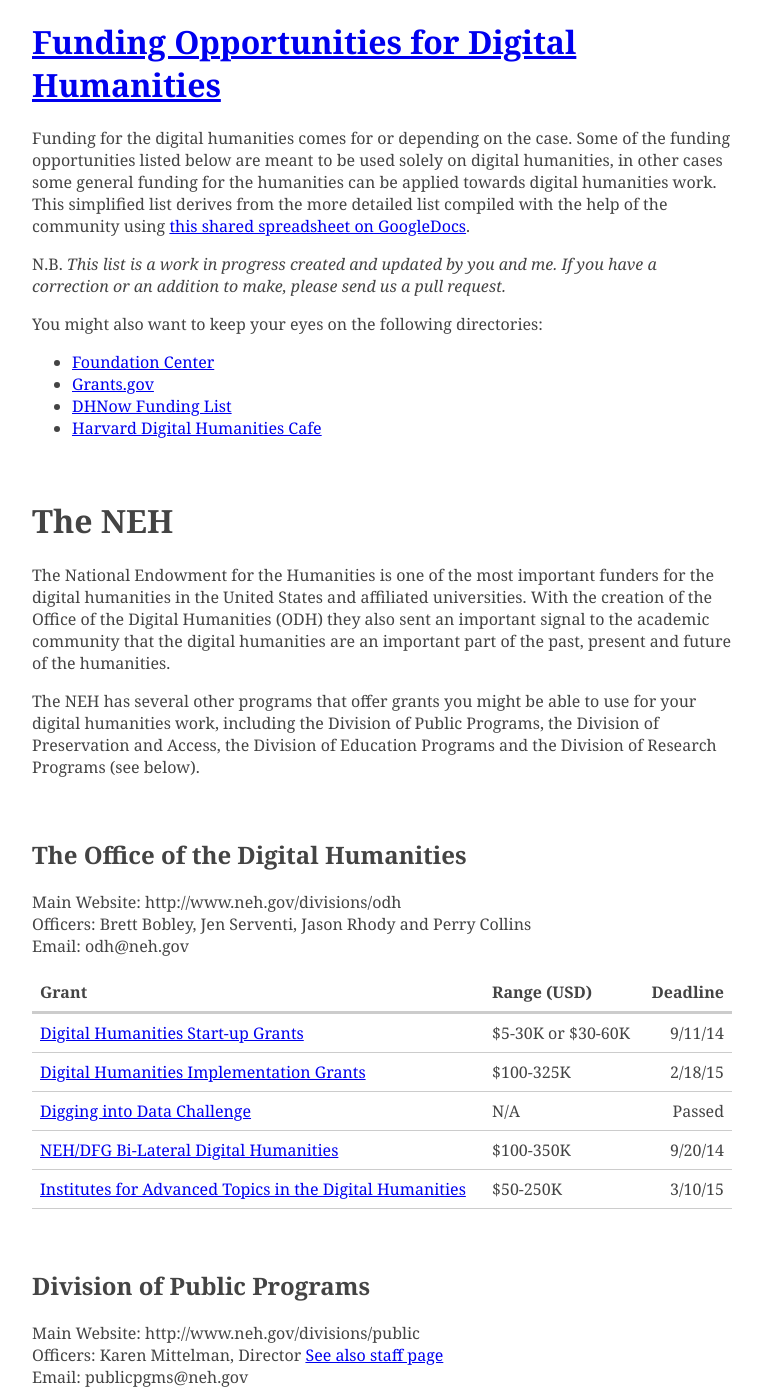
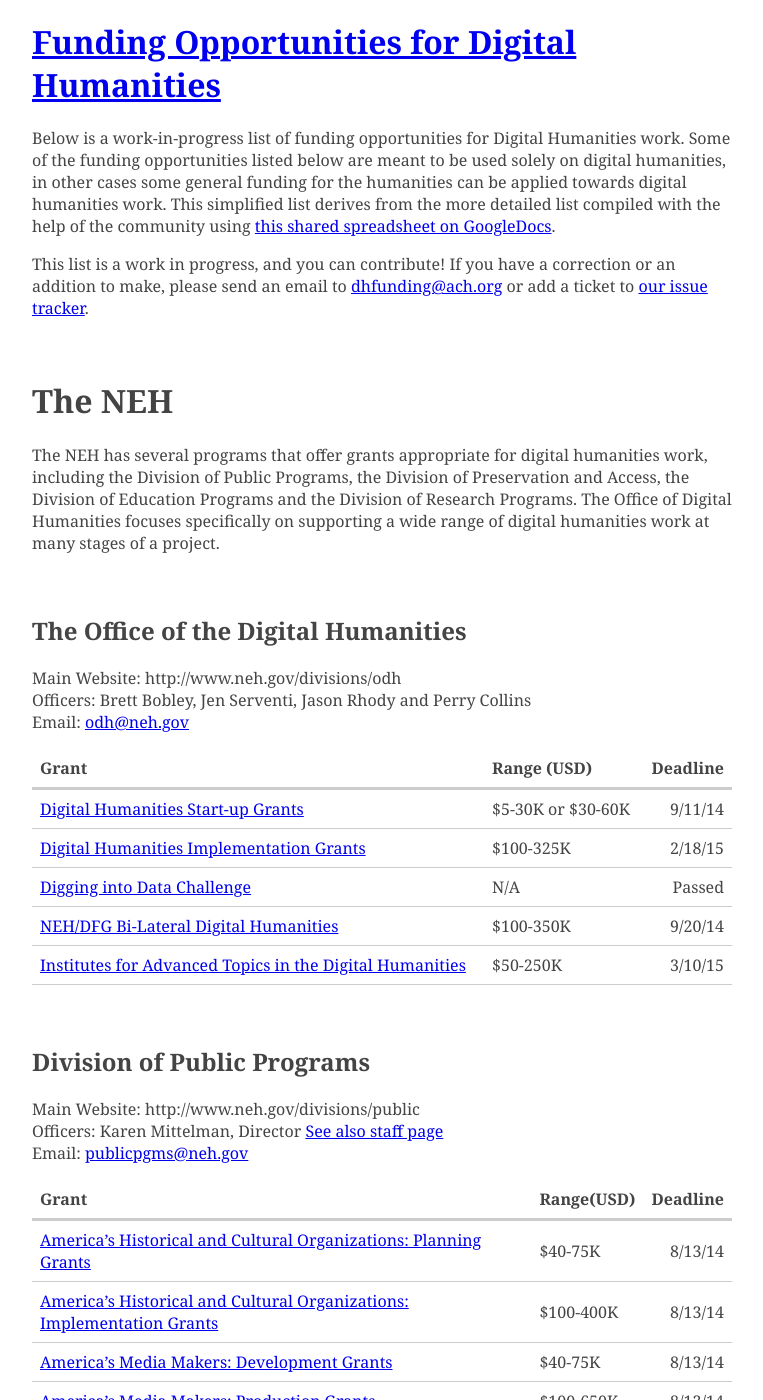
Before and after one commit to achorg/dhfunding, a Jekyll site: the page built from index.md, in a window 1280 px wide and 1400 px high. Shown: the whole window, without its empty margins (258-1021 px from the left). Built offline with Jekyll 4.4.1, drawn with Linux system fonts in a browser that asks for light colours; Markdown is read by kramdown in place of the engine named in the settings; some of the changed text lies outside the part shown.

Commit message:
First pass at some copy changes.

```diff
--- a/index.md
+++ b/index.md
@@ -3,30 +3,19 @@ layout: default
 title: Funding Opportunities for Digital Humanities
 ---
 
-Funding for the digital humanities comes for  or  depending on the case. Some of the funding opportunities listed below are meant to be used solely on digital humanities, in other cases some general funding for the humanities can be applied towards digital humanities work. This simplified list derives from the more detailed list compiled with the help of the community using [this shared spreadsheet on GoogleDocs](https://docs.google.com/spreadsheet/ccc?key=0AmgLcm5jfVhSdDZjRXBEN21sLXhKYnpQa2ZVSFQ2cWc&usp=sharing).
+Below is a work-in-progress list of funding opportunities for Digital Humanities work. Some of the funding opportunities listed below are meant to be used solely on digital humanities, in other cases some general funding for the humanities can be applied towards digital humanities work. This simplified list derives from the more detailed list compiled with the help of the community using [this shared spreadsheet on GoogleDocs](https://docs.google.com/spreadsheet/ccc?key=0AmgLcm5jfVhSdDZjRXBEN21sLXhKYnpQa2ZVSFQ2cWc&usp=sharing).
 
-N.B. *This list is a work in progress created and updated by you and me. If you have a correction or an addition to make, please send us a pull request.*
-
-
-You might also want to keep your eyes on the following directories:
-
-* [Foundation Center](http://foundationcenter.org/)
-* [Grants.gov](http://grants.gov/)
-* [DHNow Funding List](http://digitalhumanitiesnow.org/tag/funding/)
-* [Harvard Digital Humanities Cafe](http://guides.library.harvard.edu/content.php?pid=173015&sid=1544294)
-
+This list is a work in progress, and you can contribute! If you have a correction or an addition to make, please send an email to <dhfunding@ach.org> or add a ticket to [our issue tracker](http://github.com/achorg/dhfunding/issues).
 
 # The NEH
-The National Endowment for the Humanities is one of the most important funders for the digital humanities in the United States and affiliated universities. With the creation of the Office of the Digital Humanities (ODH) they also sent an important signal to the academic community that the digital humanities are an important part of the past, present and future of the humanities.
 
-The NEH has several other programs that offer grants you might be able to use for your digital humanities work, including the Division of Public Programs, the Division of Preservation and Access, the Division of Education Programs and the Division of Research Programs (see below).
-
+The NEH has several programs that offer grants appropriate for digital humanities work, including the Division of Public Programs, the Division of Preservation and Access, the Division of Education Programs and the Division of Research Programs. The Office of Digital Humanities focuses specifically on supporting a wide range of digital humanities work at many stages of a project.
 
 ## The Office of the Digital Humanities
 
 Main Website: http://www.neh.gov/divisions/odh<br/>
 Officers: Brett Bobley, Jen Serventi, Jason Rhody and Perry Collins<br/>
-Email: odh@neh.gov
+Email: <odh@neh.gov>
 
 | Grant         | Range (USD)        | Deadline|
 | ------------- | -------------| --------:|
@@ -39,7 +28,7 @@ Email: odh@neh.gov
 ## Division of Public Programs
 Main Website: http://www.neh.gov/divisions/public<br/>
 Officers: Karen Mittelman, Director [See also staff page](http://www.neh.gov/divisions/public/staff)<br/>
-Email: publicpgms@neh.gov
+Email: <publicpgms@neh.gov>
 
 | Grant         | Range(USD)        | Deadline|
 | ------------- | -------------| --------:|
@@ -52,7 +41,7 @@ Email: publicpgms@neh.gov
 ## Division of Preservation and Access
 Main Website: http://www.neh.gov/divisions/preservation<br/>
 Officers: Nadina Gardner, Director[See also staff page](http://www.neh.gov/divisions/preservation/staff)<br/>
-Email: jwurl@neh.gov (Joel Wurl); jsternfeld@neh.gov (Joshua Sternfeld)
+Email: <jwurl@neh.gov> (Joel Wurl); <jsternfeld@neh.gov> (Joshua Sternfeld)
 
 
 | Grant         | Range(USD)        | Deadline|
@@ -84,8 +73,7 @@ Officers: William Craig Rice, Director [See also staff page](http://www.neh.gov/
 
 # The Mellon Foundation
 ## Scholarly Communications and Information Technology
-The Scholarly Communications and Information Technology Program was formed in 2010 through the merger of the Programs on Scholarly Communications and Research in Information Technology. The office has been very generous in its support of the digital humanities and has funded initiatives ranging from specific scholarly projects to institutional infrastructure.
-
+The Scholarly Communications and Information Technology Program was formed in 2010 through the merger of the Programs on Scholarly Communications and Research in Information Technology. The office has funded initiatives ranging from specific scholarly projects to institutional infrastructure.
 
 Main Website: http://www.mellon.org/grant_programs/programs/scit<br/>
 Officers: Donald J. Waters, Program Officer  [See also overview  page](http://www.mellon.org/grant_programs/programs/scit)<br/>
@@ -103,8 +91,7 @@ The mission of the American Council of Learned Societies is "the advancement of
 |[ACLS Collaborative Research Fellowships](http://www.acls.org/programs/collaborative/)|Max 140K|9/26/13|
 
 # Institute of Museum and Library Services
-The mission of IMLS is to inspire libraries and museums to advance innovation, lifelong learning, and cultural and civic engagement. We provide leadership through research, policy development, and grant making. Let's help them!
-
+From the IMLS home page: "The mission of IMLS is to inspire libraries and museums to advance innovation, lifelong learning, and cultural and civic engagement."
 
 Main website: http://www.imls.gov/<br/>
 
@@ -137,11 +124,6 @@ Telephone:   202-357-5010<br/>
 |[Innovation in Archives and Documentary Editing ](http://www.archives.gov/nhprc/announcement/innovation.html)|up to $150,000 with equal cost share|October|
 |[Digitizing Historical Records](http://www.archives.gov/nhprc/announcement/digitizing.html)|up to $150,000 with equal cost share|June|
 
-
-
-# Google
-In 2010 Google committed 1M to support the Digital Humanities for 2 years. We don't know if they have renewed their commitment, but here's [some info](http://googleblog.blogspot.com/2010/07/our-commitment-to-digital-humanities.html).
-
 # HASTAC
 ## Digital Media and Learning Competition
 The Digital Media and Learning Competition is an effort designed to find and to inspire the most novel uses of new media in support of learning. Over the past 5 years, the Competition has awarded $10 million to more than 100 projects in 20 countries that explore how technologies—including games, mobile phone applications, virtual worlds, social networks, and digital badge platforms—are changing the way people learn and participate in daily life.
@@ -172,20 +154,19 @@ Through its Grant Programs, the Kress Foundation supports scholarly projects tha
 |[Digital Resources Grants Program](http://www.kressfoundation.org/grants/default.aspx?id=150)|||
 
 
-# Don't forget the sciences
+# Sciences
+
 ## Alfred P. Sloan Foundation
 Although the Sloan Foundation has traditionally leaned towards the sciences, their interest in scholarly communications sometimes places them this side of the digital humanities.
 
-Main website: www.sloan.org
-Contact person: Josh Greenberg (greenberg@sloan.org)
+* [Main website](http://www.sloan.org)
+* Contact Josh Greenberg (<greenberg@sloan.org>)
 
 ## The National Science Foundation
-You never know.
 
 Main website: http://www.nsf.gov/funding/
 
 # Small Private Foundations
-We have not confirmed whether these foundations are friends to the *digital* humanities. We do know they are friends to the humanities. If you do learn anything about them, let us know, and we'll pop it out of this category.
 
 | Foundation         | Range(USD)        | Deadline|
 | ------------- | -------------| --------:|
@@ -198,3 +179,13 @@ We have not confirmed whether these foundations are friends to the *digital* hum
 |[Scherman Foundation](http://scherman.org/)|||
 |[Starr Foundation](http://www.starrfoundation.org/)|||
 |[Spencer Foundations](http://www.spencer.org/)|||
+
+# Google
+In 2010 Google committed 1M to support the Digital Humanities for 2 years. We don't know if they have renewed their commitment, but here's [some info](http://googleblog.blogspot.com/2010/07/our-commitment-to-digital-humanities.html).
+
+# Other Lists of Funding Opportunities
+
+* [Foundation Center](http://foundationcenter.org/)
+* [Grants.gov](http://grants.gov/)
+* [DHNow Funding List](http://digitalhumanitiesnow.org/tag/funding/)
+* [Harvard Digital Humanities Cafe](http://guides.library.harvard.edu/content.php?pid=173015&sid=1544294)
```
